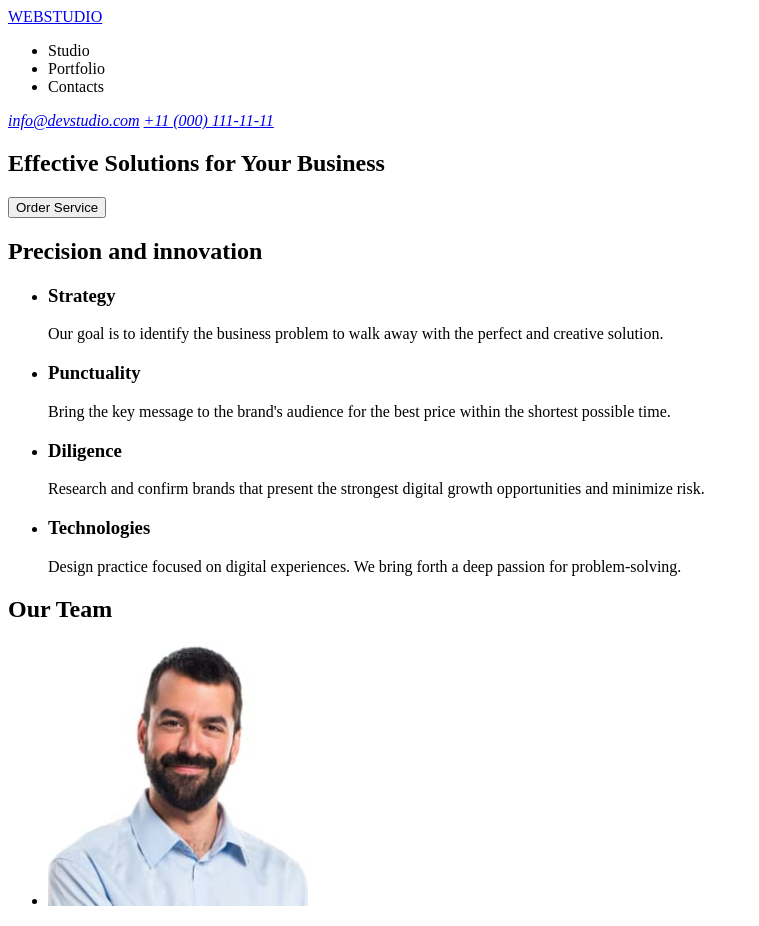
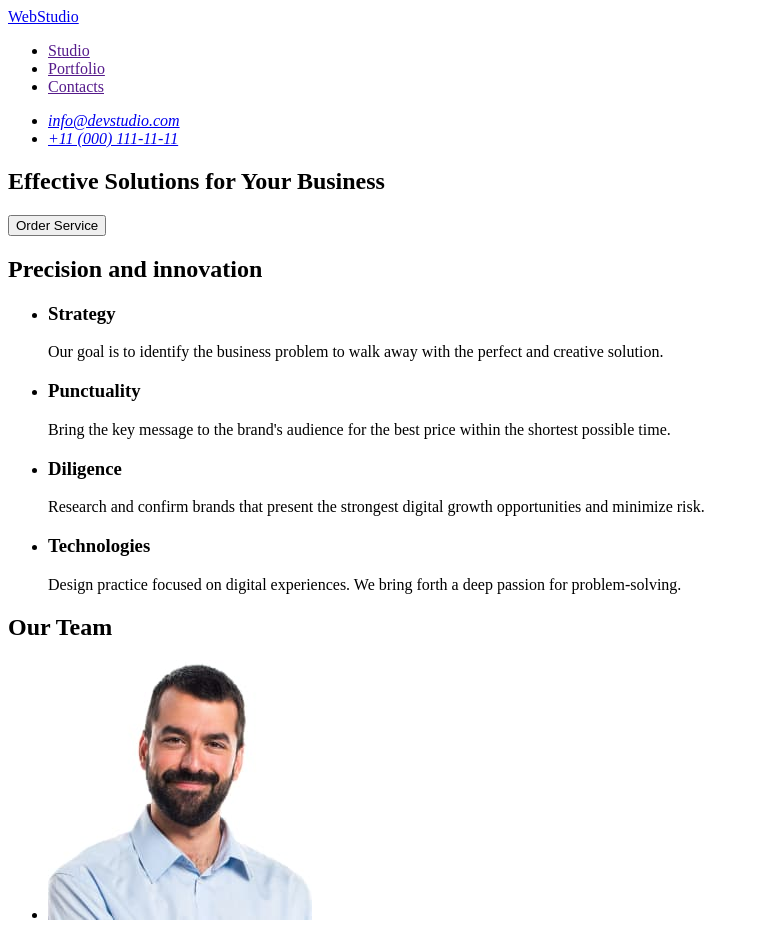
Before and after one commit to 972andy/goit-markup-hw-01, a plain HTML site: page index.html in a window 1280 px wide. Shown: the top 926 px of the page, without its empty margins (0-759 px from the left). Drawn offline with Linux system fonts and the light colour scheme.

Commit message:
ad changes

```diff
--- a/index.html
+++ b/index.html
@@ -8,17 +8,29 @@
 <body>
     <!-- === HEADER === -->
     <header>
-        <a href="./index.html">WEBSTUDIO</a>
         <nav>
+        <a href="./index.html">WebStudio</a>
             <ul>
-                <li>Studio</li>
-                <li>Portfolio</li>
-                <li>Contacts</li>
+                <li>
+                    <a href="">Studio</a>
+                </li>
+                <li>
+                    <a href="">Portfolio</a>
+                </li>
+                <li>
+                    <a href="">Contacts</a>
+                </li>
             </ul>
         </nav>
         <address>
-            <a href="mailto:info@devstudio.com">info@devstudio.com</a>
-            <a href="tel:+110001111111">+11 (000) 111-11-11</a>
+            <ul>
+                <li>
+                    <a href="mailto:info@devstudio.com">info@devstudio.com</a>
+                </li>
+                <li>
+                    <a href="tel:+110001111111">+11 (000) 111-11-11</a>
+                </li>
+            </ul>
         </address>
     </header>
     <!-- === Main Content === -->
@@ -60,22 +72,22 @@
             <h2>Our Team</h2>
             <ul>
                 <li>
-                    <img src="./images/mark-guerrero.jpg" alt="Mark Guerrero avatar" height="264" width="260">
+                    <img src="./images/mark-guerrero.jpg" alt="Mark Guerrero avatar" height="260" width="264">
                     <h3>Mark Guerrero</h3>
                     <p>Product Designer</p>
                 </li>
                 <li>
-                    <img src="./images/tom-ford.jpg" alt="Tom Ford avatar" height="264" width="260">
+                    <img src="./images/tom-ford.jpg" alt="Tom Ford avatar" height="260" width="264">
                     <h3>Tom Ford</h3>
                     <p>Frontend Developer</p>
                 </li>
                 <li>
-                    <img src="./images/camila-garcia.jpg" alt="Camila Garcia avatar" height="264" width="260">
+                    <img src="./images/camila-garcia.jpg" alt="Camila Garcia avatar" height="260" width="264">
                     <h3>Camila Garcia</h3>
                     <p>Marketing</p>
                 </li>
                 <li>
-                    <img src="./images/daniel-wilson.jpg" alt="Daniel Wilson avatar" height="264" width="260">
+                    <img src="./images/daniel-wilson.jpg" alt="Daniel Wilson avatar" height="260" width="264">
                     <h3>Daniel Wilson</h3>
                     <p>UI Designer</p>
                 </li>
@@ -84,7 +96,7 @@
     </main>
     <!-- === Footer === -->
     <footer>
-        <a href="./index.html">WEBSTUDIO</a>
+        <a href="./index.html">WebStudio</a>
         <p>Increase the flow of customers and sales for your business with digital marketing & growth solutions.
         </p>
     </footer>
```
